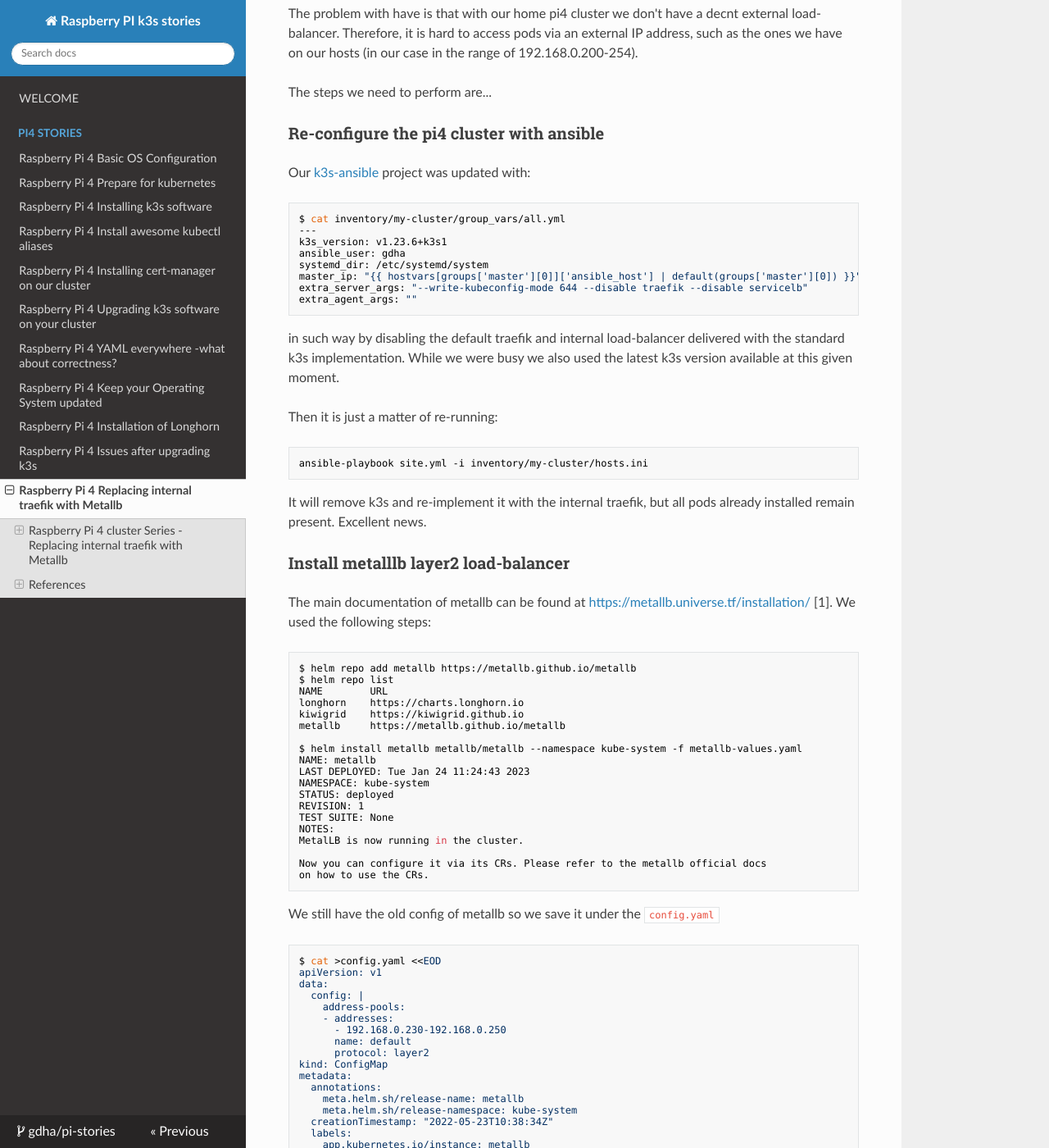
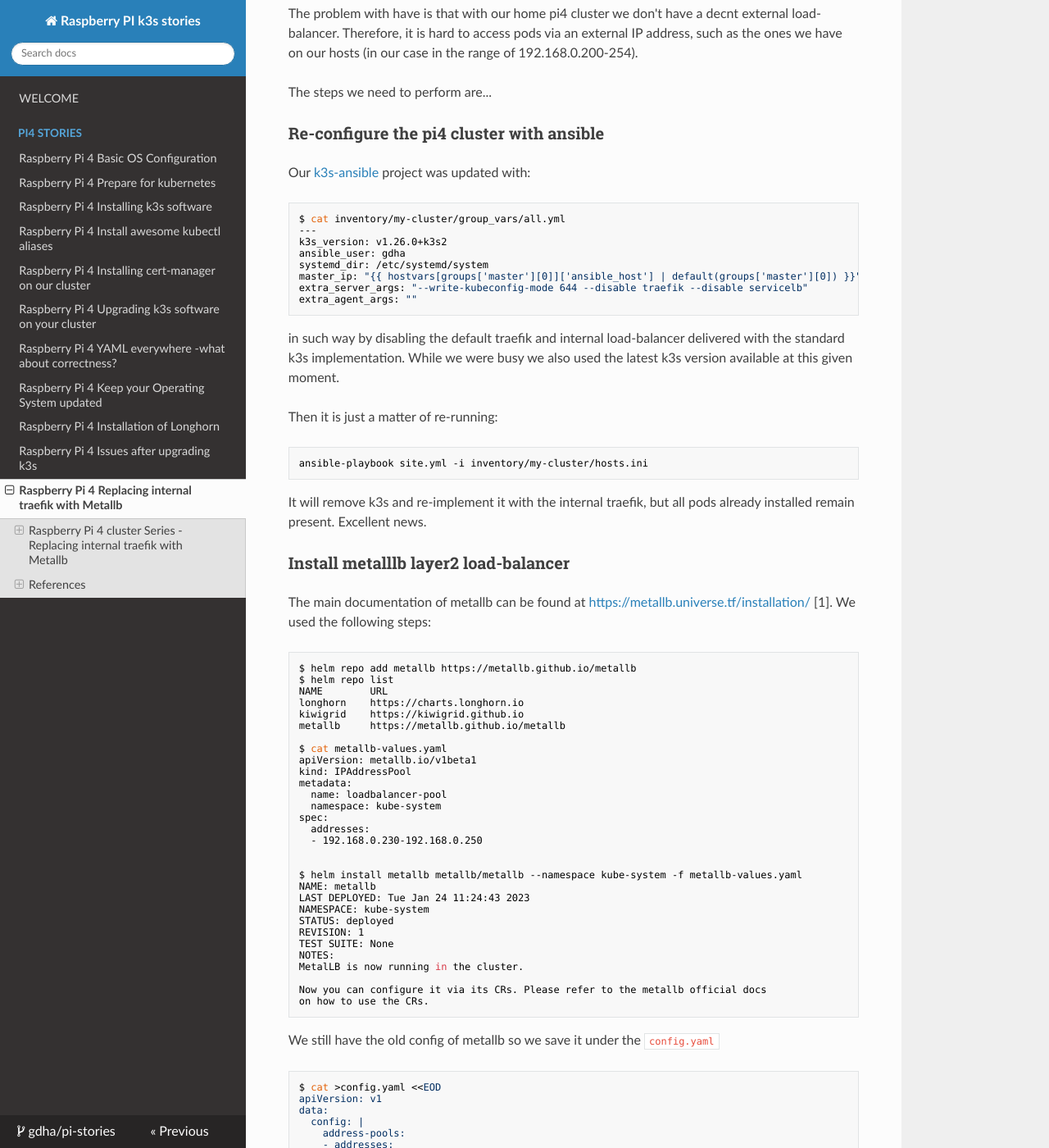
Before and after one commit to gdha/pi-stories, an MkDocs documentation site: the page built from docs/pi-stories11.md, in a window 1280 px wide and 1400 px high, scrolled down 243 px. Shown: the whole window at 82% size. Built offline with MkDocs 1.6.1, drawn with Linux system fonts in a browser that asks for light colours; nearby versions of some CDN libraries; some of the changed text lies outside the part shown.

Commit message:
finish metallb story

````diff
--- a/docs/pi-stories11.md
+++ b/docs/pi-stories11.md
@@ -15,7 +15,7 @@
 ```bash
 $ cat inventory/my-cluster/group_vars/all.yml
 ---
-k3s_version: v1.23.6+k3s1
+k3s_version: v1.26.0+k3s2
 ansible_user: gdha
 systemd_dir: /etc/systemd/system
 master_ip: "{{ hostvars[groups['master'][0]]['ansible_host'] | default(groups['master'][0]) }}"
@@ -46,6 +46,17 @@
 longhorn	https://charts.longhorn.io
 kiwigrid	https://kiwigrid.github.io
 metallb 	https://metallb.github.io/metallb
+
+$ cat metallb-values.yaml
+apiVersion: metallb.io/v1beta1
+kind: IPAddressPool
+metadata:
+  name: loadbalancer-pool
+  namespace: kube-system
+spec:
+  addresses:
+  - 192.168.0.230-192.168.0.250
+
 
 $ helm install metallb metallb/metallb --namespace kube-system -f metallb-values.yaml
 NAME: metallb
````
Also changed, not shown: other parts of docs/pi-stories11.md (+1 -1 lines).
